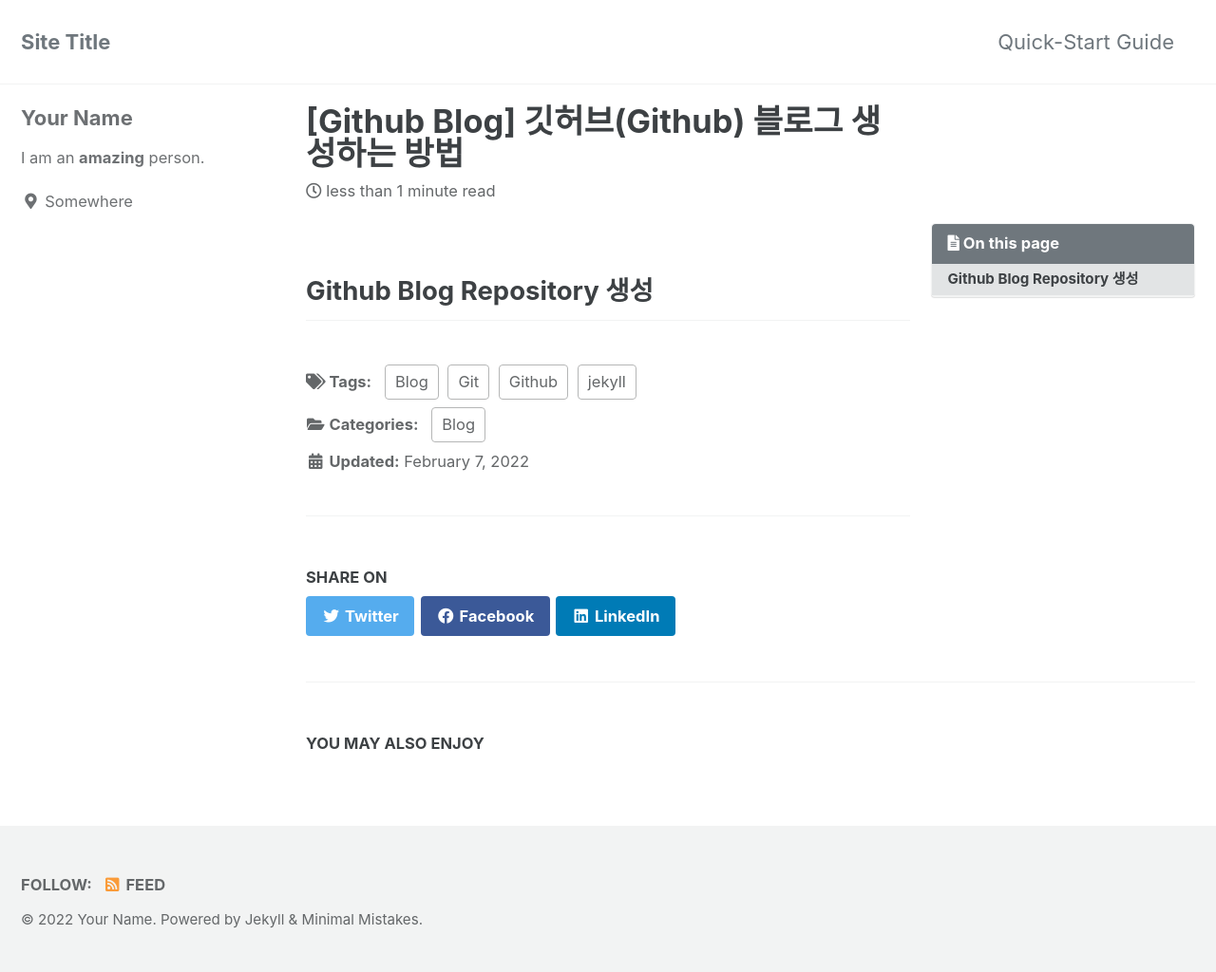
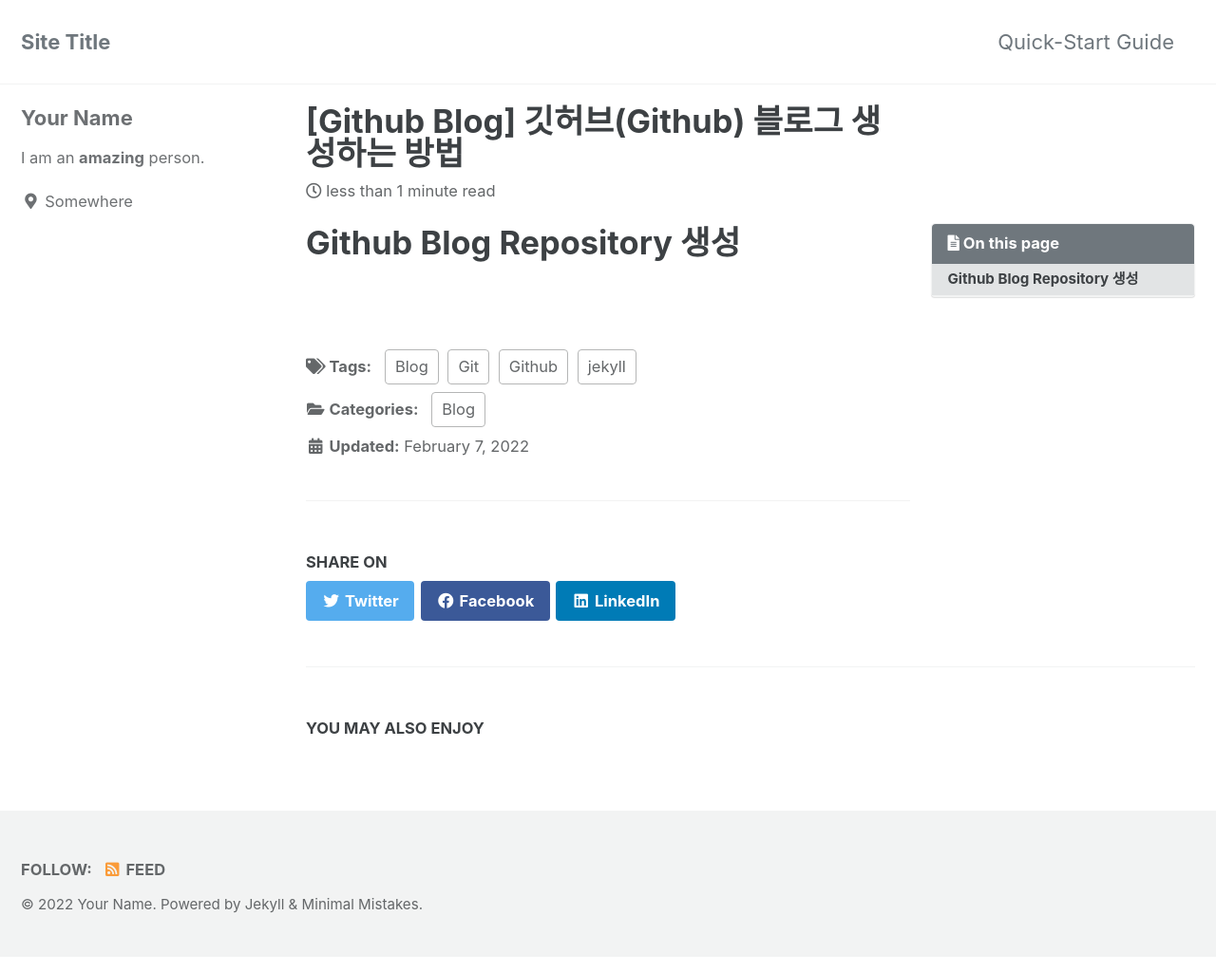
Before and after one commit to Melonaaa/Melonaaa.github.io, a Jekyll site: the page built from _posts/2022-01-25-post-gitblog-1.md, in a window 1280 px wide. Shown: the whole page at 95% size. Built offline with Jekyll 4.4.1, drawn with Linux system fonts in a browser that asks for light colours; cached includes are drawn as plain includes.

```diff
--- a/_posts/2022-01-25-post-gitblog-1.md
+++ b/_posts/2022-01-25-post-gitblog-1.md
@@ -13,5 +13,4 @@ toc_sticky: true
 date: 2022-02-07
 last_modified_at: 2022-02-07
 ---
-
-## Github Blog Repository 생성
+# Github Blog Repository 생성
```
